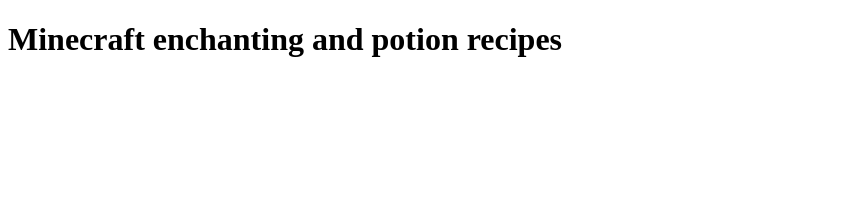
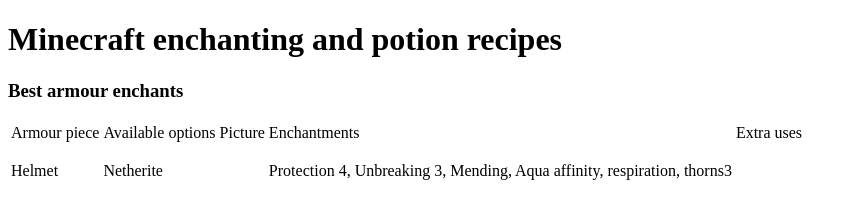
Before and after one commit to BSM24/Own-cheat-sheet, a plain HTML site: page index.html in a window 1280 px wide. Shown: the whole page, without its empty margins (0-857 px from the left). Drawn offline with Linux system fonts and the light colour scheme.

Commit message:
adding some rows to index

```diff
--- a/index.html
+++ b/index.html
@@ -10,5 +10,43 @@
     <header>
         <h1>Minecraft enchanting and potion recipes</h1>
     </header>
+    <section>
+        <h3>Best armour enchants</h3>
+        <table>
+            <thead>
+                <tr>
+                    <td>
+                        Armour piece
+                    </td>
+                    <td>
+                        Available options
+                    </td>
+                    <td>
+                        Picture
+                    </td>
+                    <td>
+                        Enchantments
+                    </td>
+                    <td>
+                        Extra uses
+                    </td>
+                </tr>
+            </thead>
+            <tbody>
+                <tr>
+                    <td>
+                        Helmet
+                    </td>
+                    <td>Netherite</td>
+                    <td><img src="" alt="" /></td>
+                    <td><p>Protection 4, Unbreaking 3, Mending, Aqua affinity, respiration, thorns3</p></td>
+
+                </tr>
+            </tbody>
+            <tfoot>
+
+            </tfoot>
+        </table>
+    </section>
 </body>
 </html>
```
